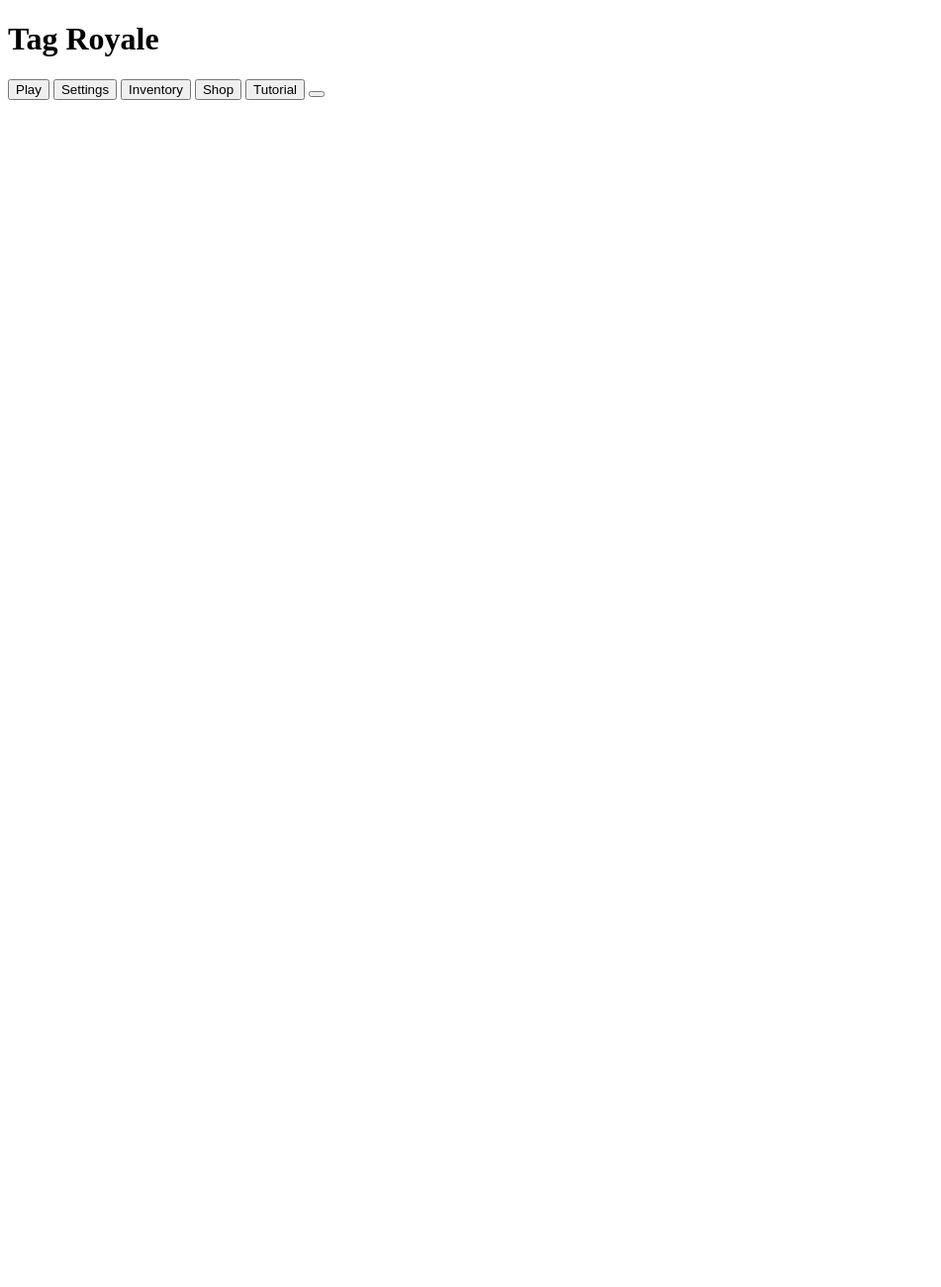
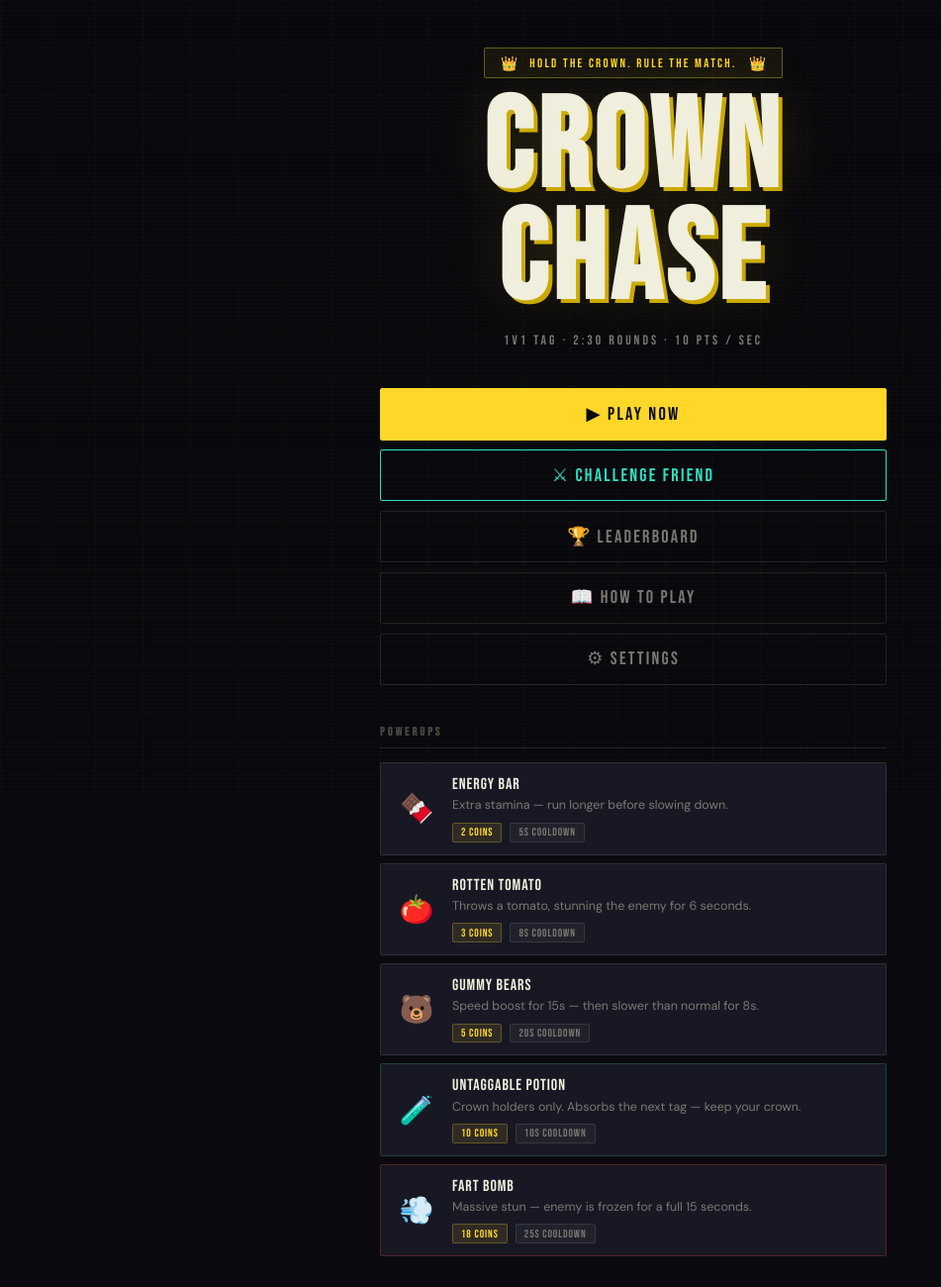
Before and after one commit to Blocky911/ICD2O-Final-Project, a plain HTML site: page MainProject/index.html in a window 1280 px wide. Shown: the whole page at 99% size, without its empty margins (0-951 px from the left). Before the commit the page ends 800 px from the top, so only its background shows below. Drawn offline with Linux system fonts and the light colour scheme; files that its build step writes are made by us from their sources.

Commit message:
replaced old files

```diff
--- a/MainProject/index.html
+++ b/MainProject/index.html
@@ -1,28 +1,110 @@
 <!DOCTYPE html>
+<html lang="en">
+<head>
+  <meta charset="UTF-8" />
+  <meta name="viewport" content="width=device-width, initial-scale=1.0" />
+  <title>Crown Chase — Tag Game</title>
+  <link rel="preconnect" href="https://fonts.googleapis.com" />
+  <link rel="preconnect" href="https://fonts.gstatic.com" crossorigin />
+  <link href="https://fonts.googleapis.com/css2?family=Bebas+Neue&family=DM+Sans:wght@400;500;600&display=swap" rel="stylesheet" />
+  <link rel="stylesheet" href="styles.css" />
+</head>
+<body>
 
-<html>
-    <head>
-        <title>Tag Royale - Main Menu</title>
-        <meta charset="UTF-8">
-        <meta name="viewport" content="width=device-width, initial-scale=1.0">
-        <link rel="stylesheet" href="style.css">
-    </head>
+  <div class="scanlines"></div>
+  <div class="bg-grid"></div>
 
-    <body>
-        <h1>
-            Tag Royale
-        </h1>
+  <main class="container">
 
-        <main>
-            <!-- main buttons-->
-            <button>Play</button>
-            <button>Settings</button>
-            <button>Inventory</button>
-            <button>Shop</button>
-            <button>Tutorial</button>
-          <button>
-        </main>
+    <!-- HERO -->
+    <section class="hero">
+      <div class="crown-banner">
+        <span class="crown-icon">👑</span>
+        <span class="tagline">HOLD THE CROWN. RULE THE MATCH.</span>
+        <span class="crown-icon">👑</span>
+      </div>
+      <h1 class="game-title">CROWN<br>CHASE</h1>
+      <p class="hero-sub">1v1 TAG · 2:30 ROUNDS · 10 PTS / SEC</p>
+    </section>
 
-        <script src="script.js"></script>
-    </body>
+    <!-- CTA BUTTONS -->
+    <section class="actions">
+      <button class="btn btn-primary">▶ PLAY NOW</button>
+      <button class="btn btn-secondary">⚔ CHALLENGE FRIEND</button>
+      <button class="btn btn-ghost">🏆 LEADERBOARD</button>
+      <button class="btn btn-ghost">📖 HOW TO PLAY</button>
+      <button class="btn btn-ghost">⚙ SETTINGS</button>
+    </section>
+
+    <!-- POWERUPS SECTION -->
+    <section class="powerups-section">
+      <h2 class="section-title">POWERUPS</h2>
+      <div class="powerups-grid">
+
+        <div class="powerup-card">
+          <div class="powerup-emoji">🍫</div>
+          <div class="powerup-info">
+            <div class="powerup-name">Energy Bar</div>
+            <div class="powerup-desc">Extra stamina — run longer before slowing down.</div>
+            <div class="powerup-stats">
+              <span class="stat coin">2 coins</span>
+              <span class="stat cd">5s cooldown</span>
+            </div>
+          </div>
+        </div>
+
+        <div class="powerup-card">
+          <div class="powerup-emoji">🍅</div>
+          <div class="powerup-info">
+            <div class="powerup-name">Rotten Tomato</div>
+            <div class="powerup-desc">Throws a tomato, stunning the enemy for 6 seconds.</div>
+            <div class="powerup-stats">
+              <span class="stat coin">3 coins</span>
+              <span class="stat cd">8s cooldown</span>
+            </div>
+          </div>
+        </div>
+
+        <div class="powerup-card">
+          <div class="powerup-emoji">🐻</div>
+          <div class="powerup-info">
+            <div class="powerup-name">Gummy Bears</div>
+            <div class="powerup-desc">Speed boost for 15s — then slower than normal for 8s.</div>
+            <div class="powerup-stats">
+              <span class="stat coin">5 coins</span>
+              <span class="stat cd">20s cooldown</span>
+            </div>
+          </div>
+        </div>
+
+        <div class="powerup-card powerup-rare">
+          <div class="powerup-emoji">🧪</div>
+          <div class="powerup-info">
+            <div class="powerup-name">Untaggable Potion</div>
+            <div class="powerup-desc">Crown holders only. Absorbs the next tag — keep your crown.</div>
+            <div class="powerup-stats">
+              <span class="stat coin">10 coins</span>
+              <span class="stat cd">10s cooldown</span>
+            </div>
+          </div>
+        </div>
+
+        <div class="powerup-card powerup-legendary">
+          <div class="powerup-emoji">💨</div>
+          <div class="powerup-info">
+            <div class="powerup-name">Fart Bomb</div>
+            <div class="powerup-desc">Massive stun — enemy is frozen for a full 15 seconds.</div>
+            <div class="powerup-stats">
+              <span class="stat coin">18 coins</span>
+              <span class="stat cd">25s cooldown</span>
+            </div>
+          </div>
+        </div>
+
+      </div>
+    </section>
+
+  </main>
+
+</body>
 </html>
--- a/MainProject/style.css
+++ b/MainProject/style.css
@@ -0,0 +1,286 @@
+/* ── Reset ── */
+*, *::before, *::after { box-sizing: border-box; margin: 0; padding: 0; }
+
+/* ── Fonts ── */
+/* Bebas Neue — display headings */
+/* DM Sans — UI body */
+
+/* ── Palette ── */
+:root {
+  --bg:           #0a0a0f;
+  --bg2:          #111118;
+  --surface:      #181824;
+  --border:       rgba(255,255,255,0.10);
+  --border-glow:  rgba(255,220,40,0.35);
+
+  --gold:         #ffd728;
+  --gold-dim:     #c9a800;
+  --red:          #ff3c3c;
+  --teal:         #2de0c4;
+
+  --text:         #f0eedc;
+  --text-muted:   #7a7870;
+  --text-dim:     #4a4840;
+
+  --font-display: 'Bebas Neue', sans-serif;
+  --font-body:    'DM Sans', sans-serif;
+}
+
+/* ── Base ── */
+html { font-size: 16px; }
+
+body {
+  background: var(--bg);
+  color: var(--text);
+  font-family: var(--font-body);
+  min-height: 100vh;
+  overflow-x: hidden;
+  position: relative;
+}
+
+/* ── Background effects ── */
+.bg-grid {
+  position: fixed;
+  inset: 0;
+  background-image:
+    linear-gradient(rgba(255,215,40,0.03) 1px, transparent 1px),
+    linear-gradient(90deg, rgba(255,215,40,0.03) 1px, transparent 1px);
+  background-size: 48px 48px;
+  pointer-events: none;
+  z-index: 0;
+}
+
+.scanlines {
+  position: fixed;
+  inset: 0;
+  background: repeating-linear-gradient(
+    0deg,
+    transparent,
+    transparent 2px,
+    rgba(0,0,0,0.18) 2px,
+    rgba(0,0,0,0.18) 4px
+  );
+  pointer-events: none;
+  z-index: 1;
+}
+
+/* ── Layout ── */
+.container {
+  position: relative;
+  z-index: 2;
+  max-width: 560px;
+  margin: 0 auto;
+  padding: 3rem 1.5rem 4rem;
+  display: flex;
+  flex-direction: column;
+  align-items: center;
+  gap: 2.5rem;
+}
+
+/* ── Hero ── */
+.hero {
+  text-align: center;
+  display: flex;
+  flex-direction: column;
+  align-items: center;
+  gap: 1rem;
+}
+
+.crown-banner {
+  display: flex;
+  align-items: center;
+  gap: 0.75rem;
+  border: 1px solid var(--border-glow);
+  border-radius: 2px;
+  padding: 0.35rem 1rem;
+  background: rgba(255, 215, 40, 0.06);
+}
+
+.crown-icon { font-size: 14px; }
+
+.tagline {
+  font-family: var(--font-display);
+  font-size: 0.8rem;
+  letter-spacing: 0.18em;
+  color: var(--gold);
+}
+
+.game-title {
+  font-family: var(--font-display);
+  font-size: clamp(5rem, 18vw, 8rem);
+  line-height: 0.88;
+  letter-spacing: 0.04em;
+  color: var(--text);
+  text-shadow:
+    0 0 60px rgba(255,215,40,0.15),
+    4px 4px 0px var(--gold-dim);
+}
+
+.hero-sub {
+  font-family: var(--font-display);
+  font-size: 0.85rem;
+  letter-spacing: 0.22em;
+  color: var(--text-muted);
+}
+
+/* ── Buttons ── */
+.actions {
+  width: 100%;
+  display: flex;
+  flex-direction: column;
+  gap: 0.6rem;
+}
+
+.btn {
+  width: 100%;
+  padding: 0.85rem 1.5rem;
+  font-family: var(--font-display);
+  font-size: 1.15rem;
+  letter-spacing: 0.12em;
+  cursor: pointer;
+  border-radius: 2px;
+  border: 1px solid;
+  transition: transform 0.1s, background 0.15s, color 0.15s;
+  text-align: center;
+}
+
+.btn:active { transform: scale(0.98); }
+
+.btn-primary {
+  background: var(--gold);
+  color: #0a0a0f;
+  border-color: var(--gold);
+}
+
+.btn-primary:hover {
+  background: #ffe566;
+  border-color: #ffe566;
+}
+
+.btn-secondary {
+  background: transparent;
+  color: var(--teal);
+  border-color: var(--teal);
+}
+
+.btn-secondary:hover {
+  background: rgba(45, 224, 196, 0.08);
+}
+
+.btn-ghost {
+  background: transparent;
+  color: var(--text-muted);
+  border-color: var(--border);
+}
+
+.btn-ghost:hover {
+  background: var(--surface);
+  color: var(--text);
+  border-color: rgba(255,255,255,0.20);
+}
+
+/* ── Powerups ── */
+.powerups-section {
+  width: 100%;
+}
+
+.section-title {
+  font-family: var(--font-display);
+  font-size: 0.75rem;
+  letter-spacing: 0.25em;
+  color: var(--text-dim);
+  margin-bottom: 0.9rem;
+  padding-bottom: 0.5rem;
+  border-bottom: 1px solid var(--border);
+}
+
+.powerups-grid {
+  display: flex;
+  flex-direction: column;
+  gap: 0.5rem;
+}
+
+.powerup-card {
+  display: flex;
+  align-items: center;
+  gap: 1rem;
+  background: var(--surface);
+  border: 1px solid var(--border);
+  border-radius: 2px;
+  padding: 0.75rem 1rem;
+  transition: border-color 0.2s, background 0.2s;
+}
+
+.powerup-card:hover {
+  background: #1e1e2e;
+  border-color: rgba(255,255,255,0.18);
+}
+
+.powerup-rare {
+  border-color: rgba(45, 224, 196, 0.20);
+}
+
+.powerup-rare:hover {
+  border-color: rgba(45, 224, 196, 0.40);
+}
+
+.powerup-legendary {
+  border-color: rgba(255, 60, 60, 0.25);
+}
+
+.powerup-legendary:hover {
+  border-color: rgba(255, 60, 60, 0.45);
+}
+
+.powerup-emoji {
+  font-size: 1.75rem;
+  flex-shrink: 0;
+  width: 2.5rem;
+  text-align: center;
+}
+
+.powerup-info {
+  flex: 1;
+  display: flex;
+  flex-direction: column;
+  gap: 0.2rem;
+}
+
+.powerup-name {
+  font-family: var(--font-display);
+  font-size: 1rem;
+  letter-spacing: 0.06em;
+  color: var(--text);
+}
+
+.powerup-desc {
+  font-size: 0.78rem;
+  color: var(--text-muted);
+  line-height: 1.4;
+}
+
+.powerup-stats {
+  display: flex;
+  gap: 0.5rem;
+  margin-top: 0.3rem;
+}
+
+.stat {
+  font-family: var(--font-display);
+  font-size: 0.7rem;
+  letter-spacing: 0.08em;
+  padding: 0.15rem 0.5rem;
+  border-radius: 2px;
+}
+
+.stat.coin {
+  background: rgba(255, 215, 40, 0.10);
+  color: var(--gold);
+  border: 1px solid rgba(255, 215, 40, 0.25);
+}
+
+.stat.cd {
+  background: rgba(255,255,255,0.04);
+  color: var(--text-muted);
+  border: 1px solid var(--border);
+}
```
